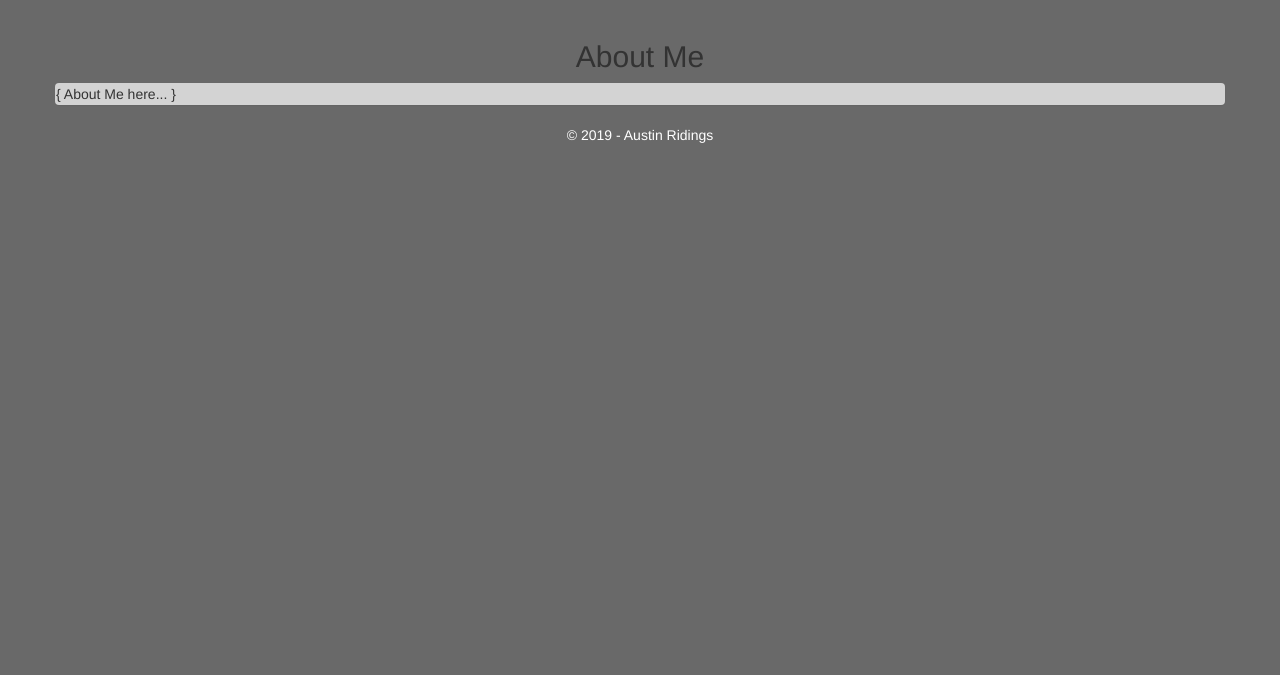
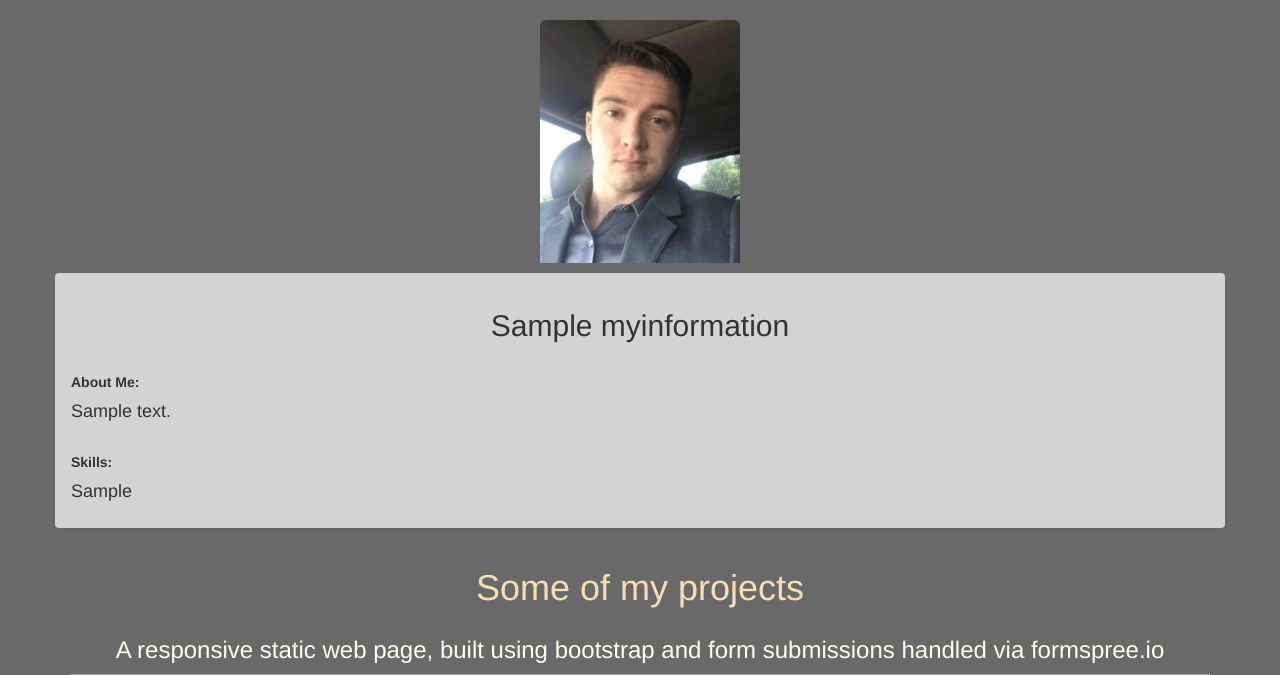
Before and after one commit to a-ridings13/portfolioApp, a Flask app: page / in a window 1280 px wide. Shown: the part 52-727 px from the top of the page. Before the commit the page ends 195 px from the top, so only its background shows below. Run offline with Flask 2, Linux system fonts and the light colour scheme; tables that the repository leaves empty hold one stand-in row (values such as "Sample post"); some libraries are stand-ins or nearby versions; grey boxes are pictures that could not be loaded.

Commit message:
added iframe on main page, and formspree action to form

```diff
--- a/main.py
+++ b/main.py
@@ -3,10 +3,8 @@ from flask import Flask, render_template, url_for, redirect, jsonify
 from sqlalchemy import create_engine, desc, asc
 from sqlalchemy.orm import sessionmaker
 from database_setup import MyInfo, Base, Resume, Contact
-from flask_mail import Mail, Message
 
 app = Flask(__name__)
-mail = Mail(app)
 
 engine = create_engine('sqlite:///myportfolio.db', connect_args={'check_same_thread': False})
 Base.metadata.bind = engine
--- a/static/style.css
+++ b/static/style.css
@@ -1,5 +1,11 @@
-body        { background-color: dimgray; }
-h1.header   { text-align: center; color: wheat }
-h4.location { float: right; }
-p.copyright { text-align: center; color: white; }
-.panel      { background-color: lightgrey }
+body            { background-color: dimgray; }
+h1.header       { text-align: center; color: wheat }
+h4.location     { float: right; }
+p.copyright     { text-align: center; color: white; }
+.panel          { background-color: lightgrey }
+
+h2.name         { text-align: center; }
+h3.atomic       { text-align: center; color: ivory }
+.img-responsive { margin: 0 auto; padding-bottom: 10px}
+.submit-button  { float: right; }
+.atomicWebDev   { width: inherit; height: 600px }
--- a/templates/main.html
+++ b/templates/main.html
@@ -23,19 +23,31 @@
             </div>
           </nav>
         <div class="container">
-            <div class="row">
-                <h2 style="text-align: center">About Me</h2>
-            </div>
-
+            <img src="/static/me.png" class="img-rounded img-responsive" alt="My self" width="200" height="230">
+            {% for i in info %}
             <div class="row">
                 <div class="panel">
-                    { About Me here... }
+                    <div class="panel-body">
+                        <h2 class="name">{{i.name}}</h2><br>
+                        <strong>About Me:</strong><h4>{{i.aboutme}}</h4><br>
+                        <strong>Skills:</strong><h4>{{i.skills}}</h4>
+                    </div>
+                </div>
+            </div>
+            {% endfor %}
+            <div class="row">
+                <h1 class="header">Some of my projects</h1>
+            </div>
+            <div class="row">
+                <div class="col-md-12">
+                    <h3 class="atomic">A responsive static web page, built using bootstrap and form submissions handled via formspree.io</h3>
+                        <iframe class="atomicWebDev" src="https://a-ridings13.github.io/atomicWebDev/"></iframe>
                 </div>
             </div>
 
         </div>
     </body>
-    <footer>
+    <footer><br>
         <p class="copyright">&copy; 2019 - Austin Ridings</p>
     </footer>
 
--- a/templates/resume.html
+++ b/templates/resume.html
@@ -32,7 +32,7 @@
                         <h4 class="location">{{ i.location }}</h4>
                             <div class="panel-body">
                             <h4>{{ i.title }}</h4><br>
-                            {{ i.description }}<br>
+                            {{ i.description }}<br><br>
                             {{ i.dates }}
                             </div>
                         </div>
```
Also changed, not shown: myportfolio.py (+18 -5 lines), templates/contact.html (+9 -3 lines), static/me.png (added).
